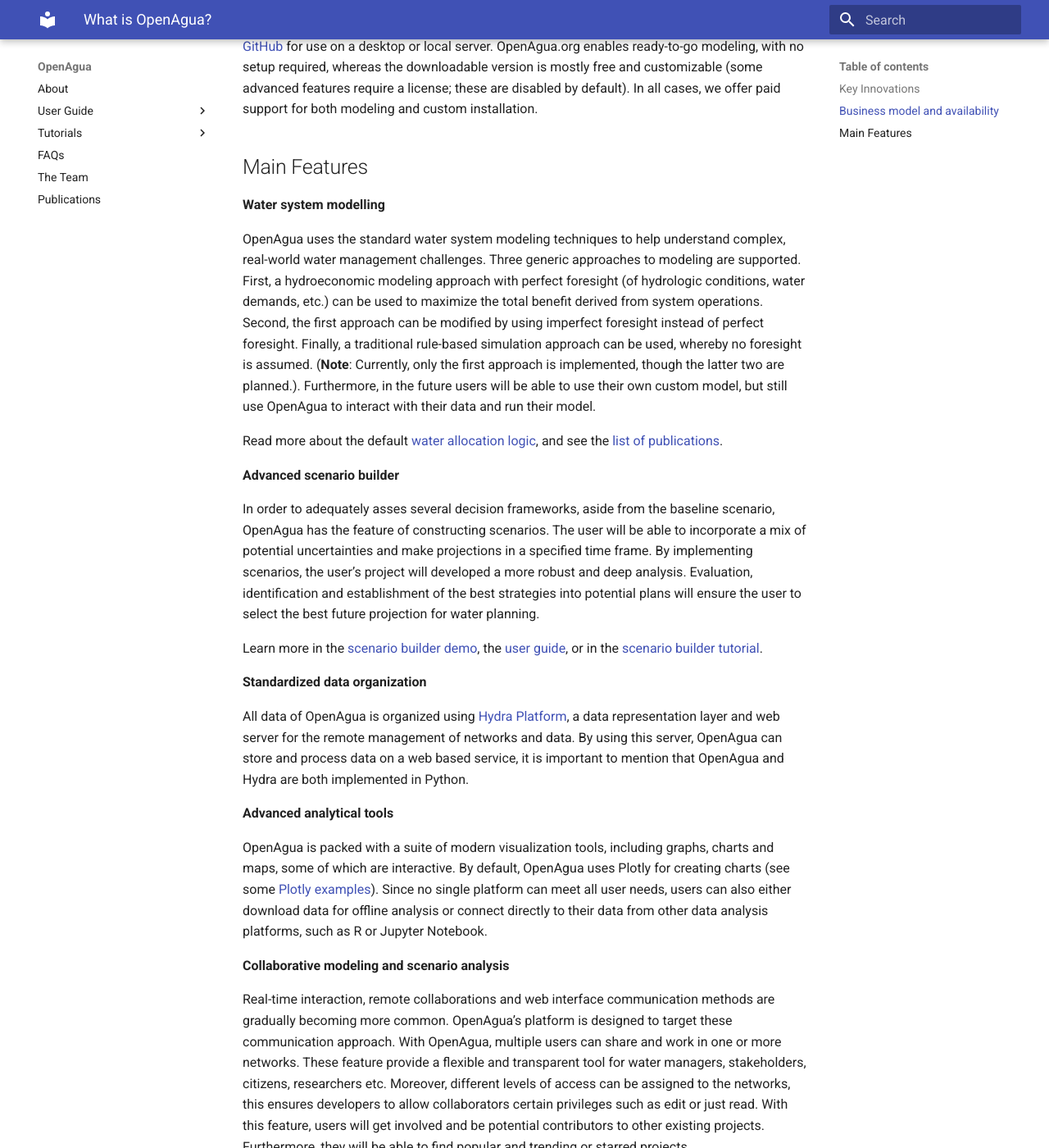
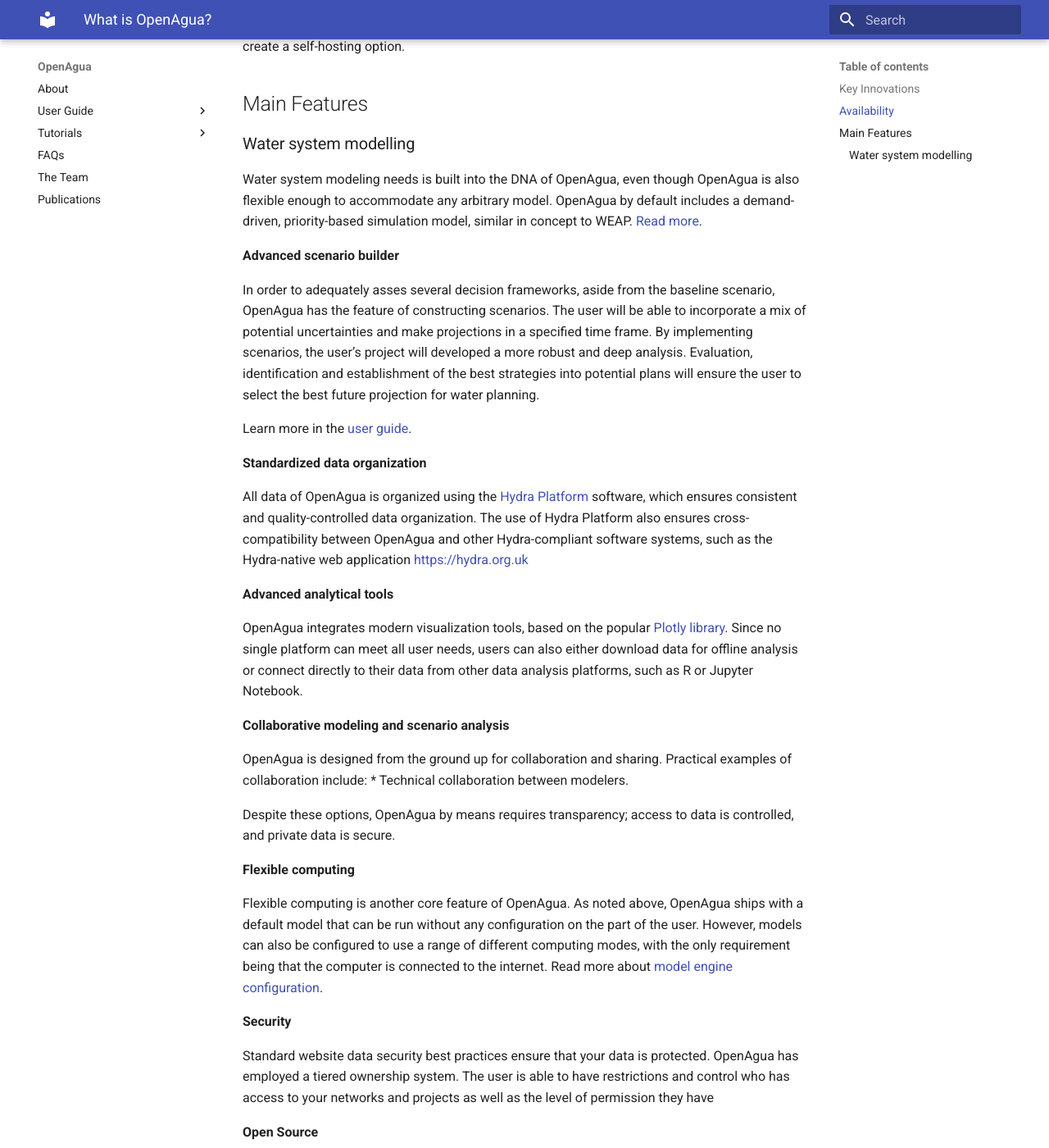
Before and after one commit to OpenAgua/openagua-documentation, an MkDocs documentation site: the page built from docs/README.md, in a window 1280 px wide and 1400 px high, scrolled down 929 px. Shown: the whole window at 82% size. Built offline with MkDocs 1.6.1 and Material for MkDocs 9.7.7, drawn with Linux system fonts in a browser that asks for light colours; old or Windows-style settings are respelled for this version of MkDocs; some of the changed text lies outside the part shown.

Commit message:
update main readme

```diff
--- a/docs/README.md
+++ b/docs/README.md
@@ -12,39 +12,40 @@
 * **Cloud-based computing** - Although desktop computers are continually increasing speed, on-demand access to even more powerful and numerous cloud computers significantly increases our ability to discover water management solutions in an increasingly deeply uncertain world. OpenAgua allows users to use any internet-connected computer to take on tough computing tasks, from commercial cloud computers to personal laptops. [Read more](how-to-use/user-guide/configuration/model-engines.md).
 * **Open source \(mostly\)** - As much of OpenAgua as possible is open source. In particular, the default water allocation model is completely open source \([see it here](https://github.com/openagua/waterlp)\). The core OpenAgua API is not yet open source, but will be. [Read more](learn-more/contributing/open-source.md).
 
-## Business model and availability
+## Availability
 
-OpenAgua may be either used online at [www.openagua.org](https://www.openagua.org), or downloaded \(for free\) [from GitHub](https://github.com/OpenAgua/OpenAgua) for use on a desktop or local server. OpenAgua.org enables ready-to-go modeling, with no setup required, whereas the downloadable version is mostly free and customizable \(some advanced features require a license; these are disabled by default\). In all cases, we offer paid support for both modeling and custom installation.
+For now, OpenAgua is only available online at [www.openagua.org](https://www.openagua.org), though we are working to create a self-hosting option.
 
 ## Main Features
 
-**Water system modelling**
+### Water system modelling
 
-OpenAgua uses the standard water system modeling techniques to help understand complex, real-world water management challenges. Three generic approaches to modeling are supported. First, a hydroeconomic modeling approach with perfect foresight \(of hydrologic conditions, water demands, etc.\) can be used to maximize the total benefit derived from system operations. Second, the first approach can be modified by using imperfect foresight instead of perfect foresight. Finally, a traditional rule-based simulation approach can be used, whereby no foresight is assumed. \(**Note**: Currently, only the first approach is implemented, though the latter two are planned.\). Furthermore, in the future users will be able to use their own custom model, but still use OpenAgua to interact with their data and run their model.
-
-Read more about the default [water allocation logic](https://github.com/openagua/openagua-documentation/tree/590f1217673c214159e618b6d86026acffb15ecf/docs/user-guide/water-allocation-logic/README.md), and see the [list of publications](https://github.com/openagua/openagua-documentation/tree/590f1217673c214159e618b6d86026acffb15ecf/docs/publications/README.md).
+Water system modeling needs is built into the DNA of OpenAgua, even though OpenAgua is also flexible enough to accommodate any arbitrary model. OpenAgua by default includes a demand-driven, priority-based simulation model, similar in concept to WEAP. [Read more](https://openagua.github.io/waterlp).
 
 **Advanced scenario builder**
 
 In order to adequately asses several decision frameworks, aside from the baseline scenario, OpenAgua has the feature of constructing scenarios. The user will be able to incorporate a mix of potential uncertainties and make projections in a specified time frame. By implementing scenarios, the user’s project will developed a more robust and deep analysis. Evaluation, identification and establishment of the best strategies into potential plans will ensure the user to select the best future projection for water planning.
 
-Learn more in the [scenario builder demo](https://github.com/openagua/openagua-documentation/tree/590f1217673c214159e618b6d86026acffb15ecf/docs/demos/README.md#scenarios), the [user guide](https://github.com/openagua/openagua-documentation/tree/590f1217673c214159e618b6d86026acffb15ecf/docs/user-guide/creating-scenarios/README.md), or in the [scenario builder tutorial](https://github.com/openagua/openagua-documentation/tree/590f1217673c214159e618b6d86026acffb15ecf/docs/tutorials/creating-scenarios/README.md).
+Learn more in the [user guide](./how-to-use/user-guide/setup-model/view-edit-scenarios.md).
 
 **Standardized data organization**
 
-All data of OpenAgua is organized using [Hydra Platform](http://hydraplatform.org), a data representation layer and web server for the remote management of networks and data. By using this server, OpenAgua can store and process data on a web based service, it is important to mention that OpenAgua and Hydra are both implemented in Python.
+All data of OpenAgua is organized using the [Hydra Platform](http://www.hydraplatform.org) software, which ensures consistent and quality-controlled data organization. The use of Hydra Platform also ensures cross-compatibility between OpenAgua and other Hydra-compliant software systems, such as the Hydra-native web application [https://hydra.org.uk](https://hydra.org.uk)
 
 **Advanced analytical tools**
 
-OpenAgua is packed with a suite of modern visualization tools, including graphs, charts and maps, some of which are interactive. By default, OpenAgua uses Plotly for creating charts \(see some [Plotly examples](https://plot.ly/javascript/#basic-charts)\). Since no single platform can meet all user needs, users can also either download data for offline analysis or connect directly to their data from other data analysis platforms, such as R or Jupyter Notebook.
+OpenAgua integrates modern visualization tools, based on the popular [Plotly library](https://plot.ly/javascript/). Since no single platform can meet all user needs, users can also either download data for offline analysis or connect directly to their data from other data analysis platforms, such as R or Jupyter Notebook.
 
 **Collaborative modeling and scenario analysis**
 
-Real-time interaction, remote collaborations and web interface communication methods are gradually becoming more common. OpenAgua’s platform is designed to target these communication approach. With OpenAgua, multiple users can share and work in one or more networks. These feature provide a flexible and transparent tool for water managers, stakeholders, citizens, researchers etc. Moreover, different levels of access can be assigned to the networks, this ensures developers to allow collaborators certain privileges such as edit or just read. With this feature, users will get involved and be potential contributors to other existing projects. Furthermore, they will be able to find popular and trending or starred projects.
+OpenAgua is designed from the ground up for collaboration and sharing. Practical examples of collaboration include:
+* Technical collaboration between modelers.
+
+Despite these options, OpenAgua by means requires transparency; access to data is controlled, and private data is secure.
 
 **Flexible computing**
 
-Flexible computing is another essential part of OpenAgua. Based on Internet-connected servers, OpenAgua may be downloaded/installed locally or used directly online at [OpenAgua web page](https://github.com/openagua/openagua-documentation/tree/590f1217673c214159e618b6d86026acffb15ecf/docs/www.openagua.org) to leverage the power of cloud computing. This enables dynamism, scalability and plasticity to users’ projects.
+Flexible computing is another core feature of OpenAgua. As noted above, OpenAgua ships with a default model that can be run without any configuration on the part of the user. However, models can also be configured to use a range of different computing modes, with the only requirement being that the computer is connected to the internet. Read more about [model engine configuration](./how-to-use/user-guide/configuration/model-engines.md).
 
 **Security**
 
@@ -57,7 +58,3 @@
 The fact that users’ needs and approaches to target problems are in constant change, open source softwares enables the opportunity to evolve by the constant developing of prototype code innovations. For instance, the user’s community of OpenAgua can freely make improvements and innovate codes on the platform or in their networks. The source code of OpenAgua is written in Python and it can be checked out on GitHub.
 
 While the main functionality of OpenAgua is free, some additional useful features require a license to use. These features are disabled by default, but can be enabled, and are available in the paid version of OpenAgua.org.
-
-**Modeling**
-
-The default hydroeconomic model used by OpenAgua is written using [Pyomo](http://www.pyomo.org), a Python package used to formulate and solve optimization models. [GLPK](https://www.gnu.org/software/glpk/) is the linear programming solver used by the default hydroeconomic model.
```
